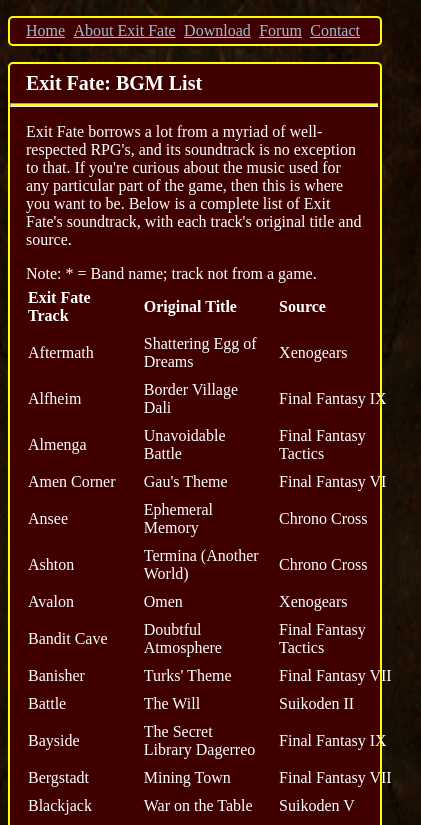
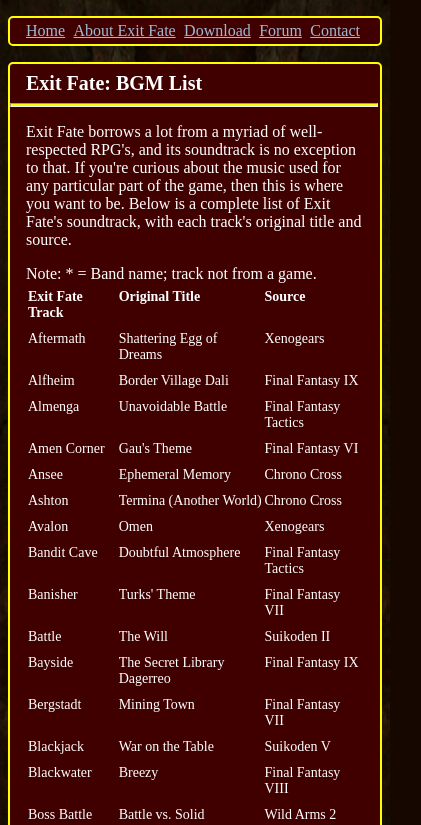
Before and after one commit to ak505188/The-Hand-of-Fate-Remake, a SvelteKit app: page /bgm in a window 390 px wide. Shown: the top 825 px of the page, 421 px wide, since content can reach past the window. Built offline with nearby package versions, Linux system fonts and the light colour scheme.

Commit message:
BGM fixes and mobile styling

```diff
--- a/src/routes/bgm/Table.svelte
+++ b/src/routes/bgm/Table.svelte
@@ -28,13 +28,13 @@
 
   td, th {
     text-align: left;
-    padding: .25rem .5rem;
-    width: 7rem;
+    padding: .25rem 0;
+    vertical-align: top;
   }
 
-
-  td:first-child, th:first-child {
-    padding-left: 0;
-    padding-right: 1rem;
+  @media (max-width: 640px) {
+    table {
+      font-size: .875rem;
+    }
   }
 </style>
```
Also changed, not shown: src/lib/data/bgm.js, 1 other file (tests, documents, lock files or other folders).
